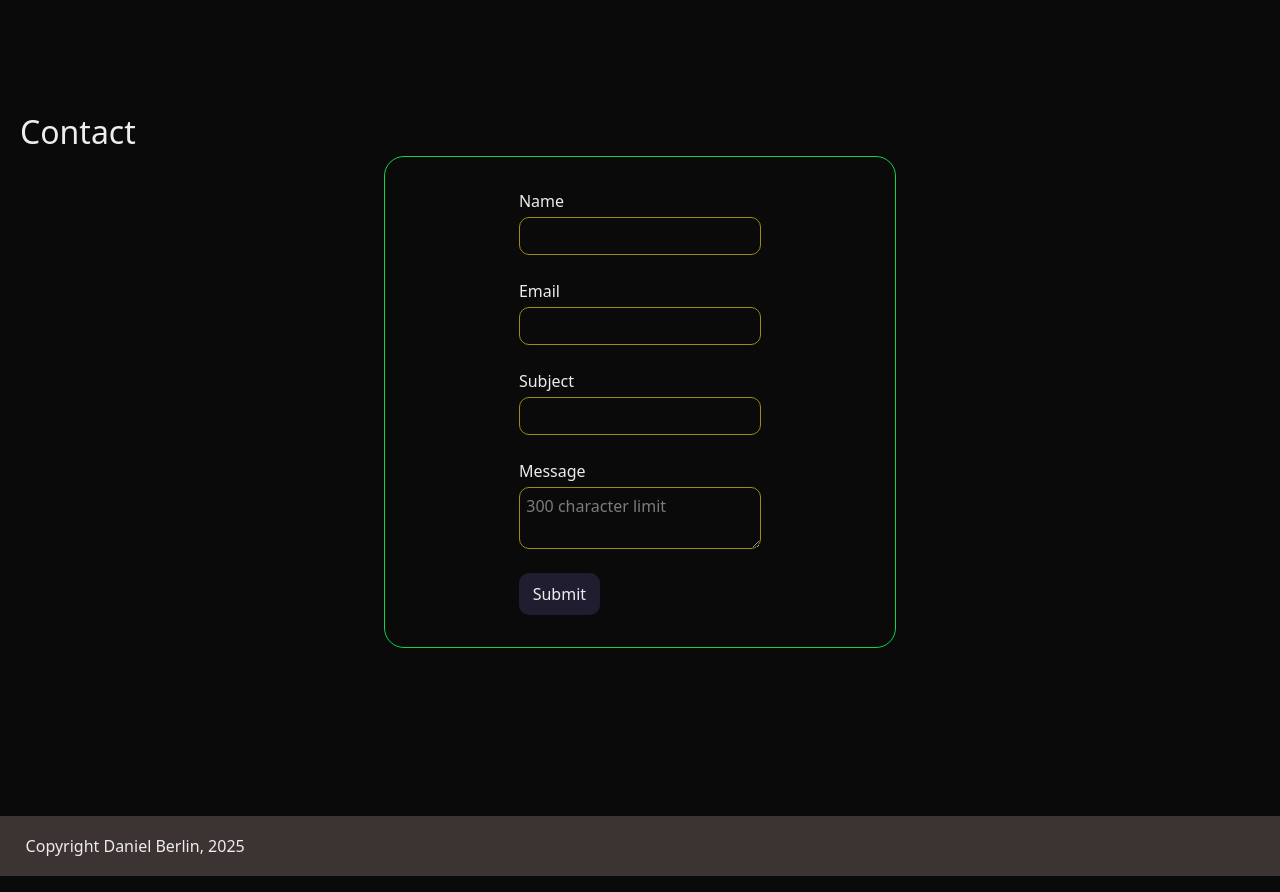
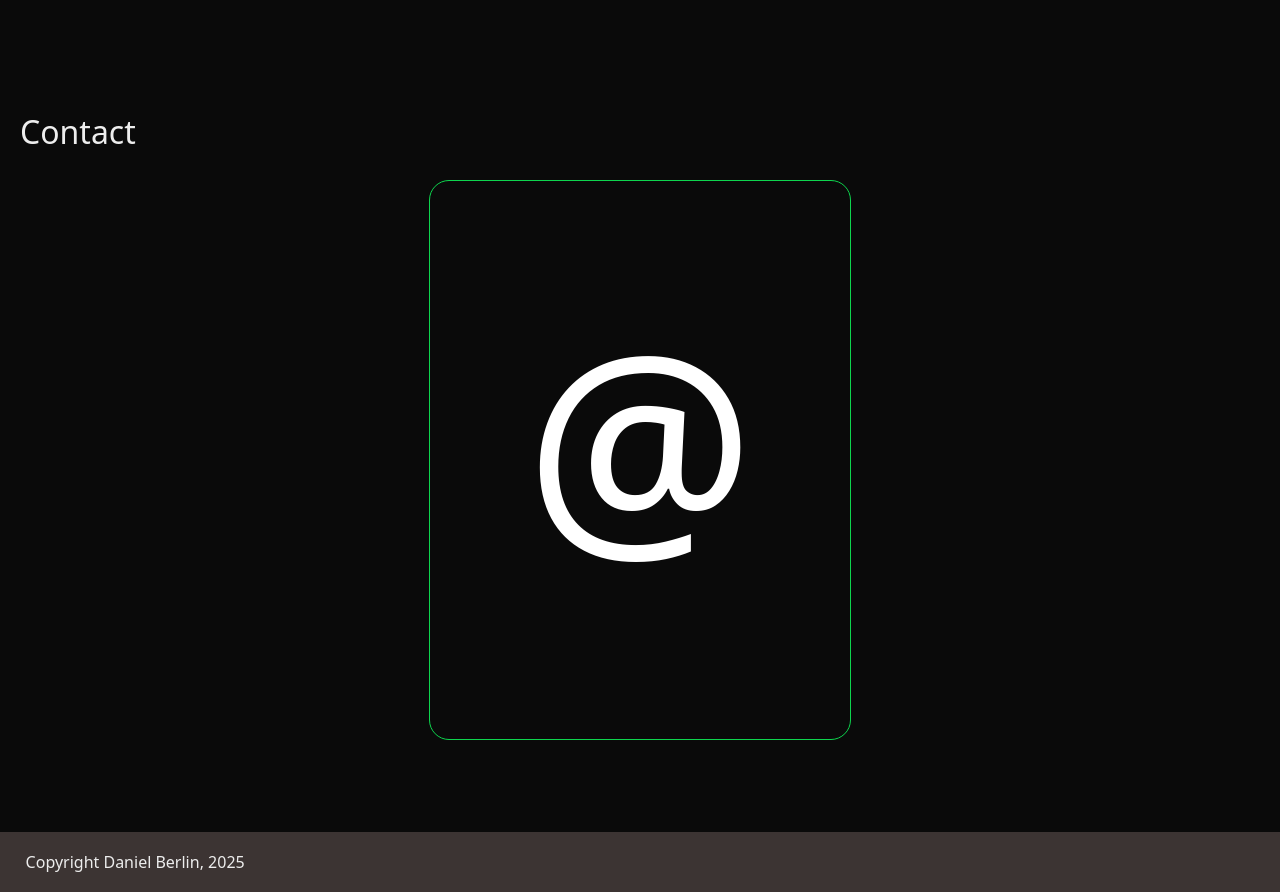
Before and after one commit to abstractsins/divs4u, a Next.js app: page / in a window 1280 px wide. Shown: the part 2320-3212 px from the top of the page. Built offline with nearby package versions, Linux system fonts and the light colour scheme; a web font is replaced by a local one.

Commit message:
contact form

```diff
--- a/components/ContactForm.module.css
+++ b/components/ContactForm.module.css
@@ -1,25 +1,54 @@
 .form-wrapper {
+    background-color: var(--background);
     display: flex;
     border: 1px solid var(--color-green-bright);
     border-radius: 20px;
-    padding: 2vh 1vw;
     margin: 2vh 1vw;
-    width: clamp(400px, 40vw, 900px);
+    width: clamp(400px, 33vw, 600px);
+    min-height: 70vh;
     justify-content: center;
+    transform-style: preserve-3d;
+    position: relative;
+}
+
+.face {
+    position: absolute;
+    display: flex;
+    align-items: center;
+    justify-content: center;
+    font-size: 1.5rem;
+    border-radius: 8px;
+    color: white;
+    backface-visibility: hidden;
+}
+
+.wrapper-back {
+    border-radius: 20px;
+    width: 100%;
+    height: 100%;
+    padding-bottom: 5vh;
+}
+
+.wrapper-back h1 {
+    font-size: clamp(24pt, 20vw, 240pt);
+}
+
+.wrapper-front {
+    width: 90%;
+    transform: rotateY(180deg);
 }
 
 .form {
-    width: 50%;
+    width: 100%;
 }
 
 .contact-field {
-    /* background-color: darkgray; */
+    background-color: rgb(17, 17, 17);
     border: 1px solid var(--color-mustard);
     border-radius: 10px;
     font-size: clamp(10pt, 1.25vw, 18pt);
     padding: .75vh 0.5vw;
     width: 100%;
-    max-height: 250px;
     font-weight: lighter;
 }
 
@@ -33,7 +62,7 @@
     gap: .5vh;
 }
 
-label.form-label {
+.form-label {
     display: flex;
     width: fit-content !important;
 }
@@ -49,11 +78,18 @@ label.form-label {
 }
 
 .submit:hover {
-    /* border-color: var(--color-honey); */
+    background-color: var(--color-eggplant);
     border-color: white;
-    background-color: var(--color-eggplant);
 }
 
 .submit:active {
     filter: invert();
 }
+
+.message {
+    font-size: clamp(12pt, 0.75vw, 22pt);
+    /* font-size: clamp(10pt, 1.25vw, 18pt); */
+    height: 112px;
+    max-height: 112px;
+
+}
--- a/components/ContactForm.tsx
+++ b/components/ContactForm.tsx
@@ -1,5 +1,12 @@
-import { useState } from 'react';
+'use client';
+
+import { useState, useEffect } from 'react';
+import gsap from 'gsap';
+import { ScrollTrigger } from 'gsap/ScrollTrigger';
 import styles from './ContactForm.module.css';
+
+gsap.registerPlugin(ScrollTrigger);
+
 
 export default function ContactForm() {
 
@@ -13,10 +20,10 @@ export default function ContactForm() {
 
         console.log(e.currentTarget);
 
-        if (checkNameInput(name) && printableAscii(email)) {}
-        else if (checkEmailInput(email) && printableAscii(email)) {}
-        else if (printableAscii(message)) {}
-        else if (printableAscii(subject)) {}
+        if (checkNameInput(name) && printableAscii(email)) { }
+        else if (checkEmailInput(email) && printableAscii(email)) { }
+        else if (printableAscii(message)) { }
+        else if (printableAscii(subject)) { }
     }
 
     const checkNameInput = (name: string): boolean => name.length > 2;
@@ -26,48 +33,74 @@ export default function ContactForm() {
     const printableAscii = (string: string): boolean => string.split('').every(c => c.charCodeAt(0) >= 32 && c.charCodeAt(0) <= 126);
 
 
+    useEffect(() => {
+
+        gsap.set('#contact-wrapper', { transformPerspective: 800 });
+        gsap.to('#contact-wrapper', {
+            rotationY: 180,
+            duration: 1.5,
+            ease: 'power2.inOut',
+            scrollTrigger: {
+                trigger: '#contact-wrapper',
+                start: 'top 33%',
+                toggleActions: 'play pause resume reverse',
+                // markers: true
+            }
+        });
+
+        // refresh in case images/layout shift after load
+        requestAnimationFrame(() => ScrollTrigger.refresh());
+    }, []);
+
+
     return (
-        <div className={styles['form-wrapper']}>
+        <div id='contact-wrapper' className={`contact-fade ${styles['form-wrapper']}`}>
+            <div className={`${styles['face']} ${styles['wrapper-front']}`}>
+
                 <form className={styles['form']} onSubmit={handleSubmit}>
 
                     <div className={styles['form-row']}>
-                    <label className='form-label'>Name</label>
+                        <label className={`${styles['form-label']}`}>Name</label>
                         <input
                             required
                             type='text'
+                            value={name}
                             className={styles['contact-field']}
-                        onChange={(e) => setName(e.target.value.trim())}
+                            onChange={(e) => setName(e.target.value)}
                         />
                     </div>
 
                     <div className={styles['form-row']}>
-                    <label className='form-label'>Email</label>
+                        <label className={`${styles['form-label']}`}>Email</label>
                         <input
                             required
                             type='text'
+                            value={email}
                             className={styles['contact-field']}
                             onChange={(e) => setEmail(e.target.value.trim())}
                         />
                     </div>
 
                     <div className={styles['form-row']}>
-                    <label className='form-label'>Subject</label>
+                        <label className={`${styles['form-label']}`}>Subject</label>
                         <input
                             type='text'
+                            value={subject}
                             className={styles['contact-field']}
-                        onChange={(e) => setSubject(e.target.value.trim())}
+                            onChange={(e) => setSubject(e.target.value)}
                         />
                     </div>
 
                     <div className={styles['form-row']}>
-                    <label className='form-label'>Message</label>
+                        <label className={`${styles['form-label']}`}>Message</label>
                         <textarea
                             required
-                        name="message"
+                            name='message'
+                            value={message}
                             maxLength={300}
-                        className={styles['contact-field']}
+                            className={`${styles['contact-field']} ${styles['message']}`}
                             placeholder='300 character limit'
-                        onChange={(e) => setMessage(e.target.value.trim())}
+                            onChange={(e) => setMessage(e.target.value)}
                         />
                     </div>
 
@@ -81,5 +114,11 @@ export default function ContactForm() {
 
                 </form>
             </div>
+
+            <div className={`${styles['face']} ${styles['wrapper-back']}`}>
+                <h1>@</h1>
+            </div>
+
+        </div>
     );
 }
--- a/components/MainContent.module.css
+++ b/components/MainContent.module.css
@@ -72,7 +72,7 @@
     justify-content: center;
     align-items: center;
     height: 100%;
-    padding: 2vh 1vw;
+    padding: 5vh 1vw;
     margin: 2vh 1vw;
 }
 
--- a/components/MainContent.tsx
+++ b/components/MainContent.tsx
@@ -37,6 +37,7 @@ export default function MainContent() {
 
         // refresh in case images/layout shift after load
         requestAnimationFrame(() => ScrollTrigger.refresh());
+
         return () => ctx.revert();
     }, []);
 
--- a/components/Splash.module.css
+++ b/components/Splash.module.css
@@ -27,7 +27,7 @@
 
   background:
     repeating-linear-gradient(to bottom,
-      rgba(255, 255, 255, .25) 0 1px,
+      rgba(0, 255, 21, 0.25) 0 1px,
       transparent 1px 6px);
 
   transform: translateY(-100%);
```
Lines whose indentation alone changed are shown as unchanged.
